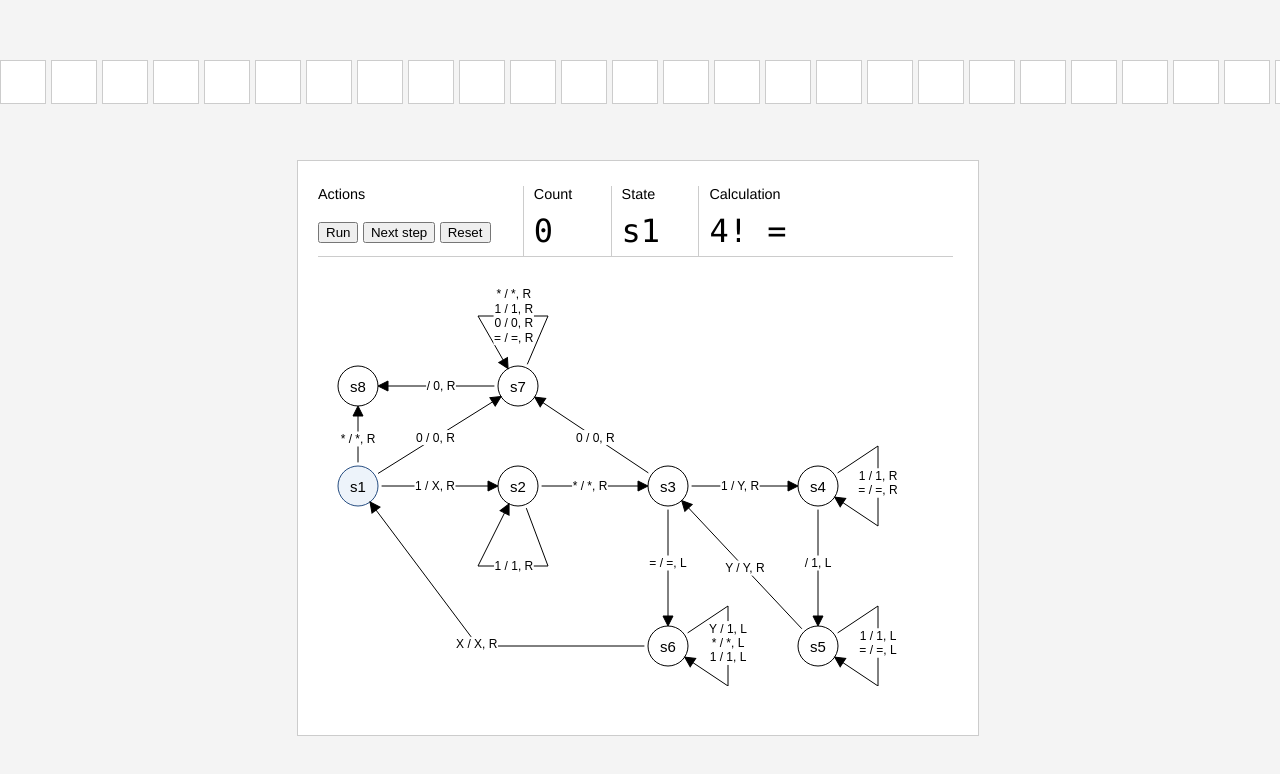
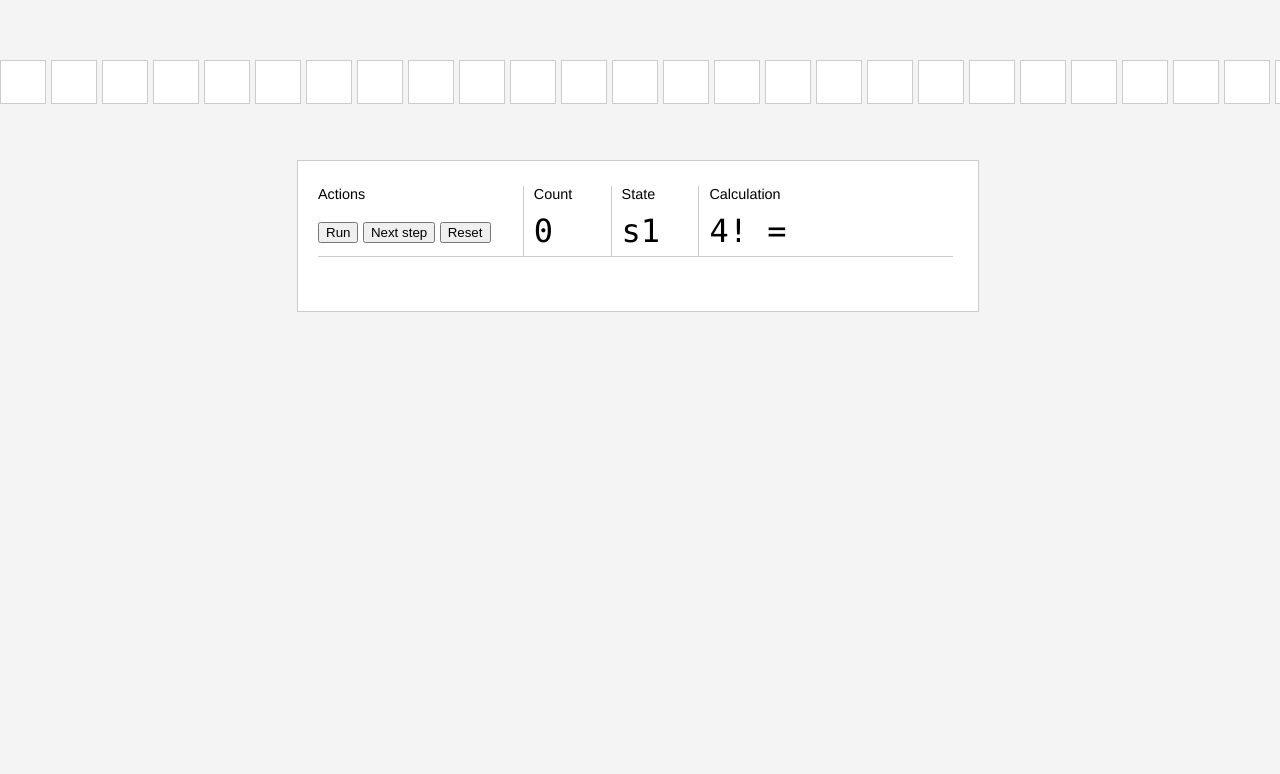
Before and after one commit to fabian/Turing, a plain HTML site: page index2.html in a window 1280 px wide. Shown: the top 774 px of the page. Drawn offline with Linux system fonts and the light colour scheme.

Commit message:
beautifuler code

```diff
--- a/index2.html
+++ b/index2.html
@@ -9,61 +9,6 @@
 	<script src="static/turing.js"></script>
 	<script>
 		$(function () {
-
-			// Graph
-	        var r = Raphael('canvas', 640, 400);
-			var top = 200;
-
-	        var s1 = r.circle(40, top + 0, 20);
-	        s1.node.setAttribute('class', 'state s1');
-	        r.text(40, top + 0, "s1").attr({ "font-size": 15});
-
-	        var s2 = r.circle(200, top + 0, 20);
-	        s2.node.setAttribute('class', 'state s2');
-	        r.text(200, top + 0, "s2").attr({ "font-size": 15});
-
-	        var s3 = r.circle(350, top + 0, 20);
-	        s3.node.setAttribute('class', 'state s3');
-	        r.text(350, top + 0, "s3").attr({ "font-size": 15});
-
-	        var s4 = r.circle(500, top + 0, 20);
-	        s4.node.setAttribute('class', 'state s4');
-	        r.text(500, top + 0, "s4").attr({ "font-size": 15});
-
-	        var s5 = r.circle(500, top + 160, 20);
-	        s5.node.setAttribute('class', 'state s5');
-	        r.text(500, top + 160, "s5").attr({ "font-size": 15});
-
-	        var s6 = r.circle(350, top + 160, 20);
-	        s6.node.setAttribute('class', 'state s6');
-	        r.text(350, top + 160, "s6").attr({ "font-size": 15});
-
-	        var s7 = r.circle(200, top - 100, 20);
-	        s7.node.setAttribute('class', 'state s7');
-	        r.text(200, top - 100, "s7").attr({ "font-size": 15});
-
-	        var s8 = r.circle(40, top - 100, 20);
-	        s8.node.setAttribute('class', 'state s8');
-	        r.text(40, top - 100, "s8").attr({ "font-size": 15});
-
-	        s1.joint(s2, {label: '1 / X, R', attrs: {'stroke-dasharray': 'none'}});
-	        s2.joint(s2, {label: '1 / 1, R', vertices: ['230 ' + (top + 80), '160 ' + (top + 80)], attrs: {'stroke-dasharray': 'none'}});
-	        s2.joint(s3, {label: '* / *, R', attrs: {'stroke-dasharray': 'none'}});
-	        s3.joint(s4, {label: '1 / Y, R', attrs: {'stroke-dasharray': 'none'}});
-	        s3.joint(s6, {label: '= / =, L', attrs: {'stroke-dasharray': 'none'}});
-	        s4.joint(s4, {label: '1 / 1, R\n= / =, R', vertices: ['560 ' + (top - 40), '560 ' + (top + 40)], attrs: {'stroke-dasharray': 'none'}});
-	        s4.joint(s5, {label: '  / 1, L', attrs: {'stroke-dasharray': 'none'}});
-	        s5.joint(s5, {label: '1 / 1, L\n= / =, L', vertices: ['560 ' + (top + 120), '560 ' + (top + 200)], attrs: {'stroke-dasharray': 'none'}});
-	        s5.joint(s3, {label: 'Y / Y, R', attrs: {'stroke-dasharray': 'none'}});
-	        s6.joint(s6, {label: 'Y / 1, L\n* / *, L\n1 / 1, L', vertices: ['410 ' + (top + 120), '410 ' + (top + 200)], attrs: {'stroke-dasharray': 'none'}});
-	        s6.joint(s1, {label: 'X / X, R', vertices: ['160 ' + (top + 160)], attrs: {'stroke-dasharray': 'none'}});
-	        s1.joint(s8, {label: '* / *, R', attrs: {'stroke-dasharray': 'none'}});
-
-	        s1.joint(s7, {label: '0 / 0, R', attrs: {'stroke-dasharray': 'none'}});
-	        s3.joint(s7, {label: '0 / 0, R', attrs: {'stroke-dasharray': 'none'}});
-	        s7.joint(s7, {label: '* / *, R\n1 / 1, R\n0 / 0, R\n= / =, R', vertices: ['230 ' + (top - 170), '160 ' + (top - 170)], attrs: {'stroke-dasharray': 'none'}});
-	        s7.joint(s8, {label: '  / 0, R', attrs: {'stroke-dasharray': 'none'}});
-
 	        // Steps
 			var steps = {};
 
@@ -176,8 +121,6 @@
 	       //s27
 	        steps['s27:*']  = {state: 's10', value: '*', move: 'right'};
 
-	        // handle 0
-
 			// Turning machine
 			var turing = new Turing(steps, 's1', 's9');
 			turing.tape = ['1', '1', '1', '1', '*', '1', '1', '1', '*', '1', '1', '*', '1', '='];
```
